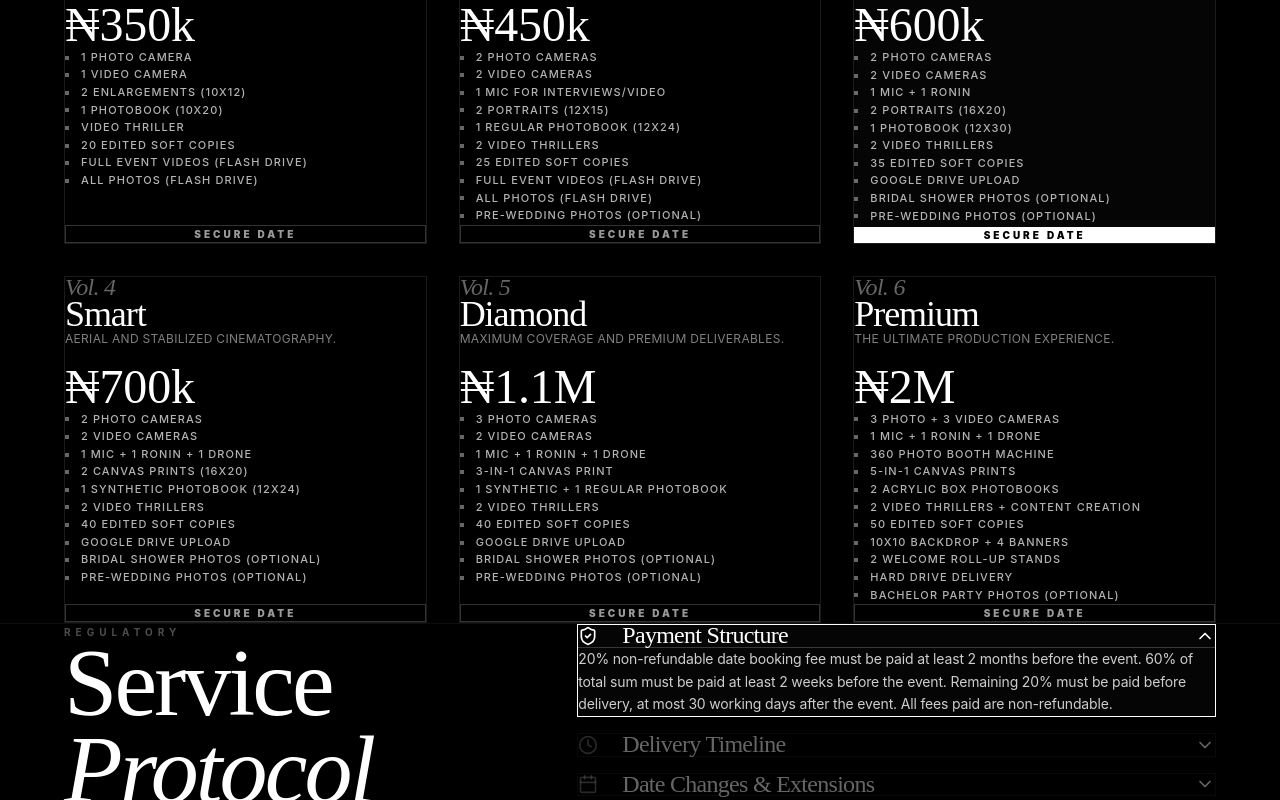
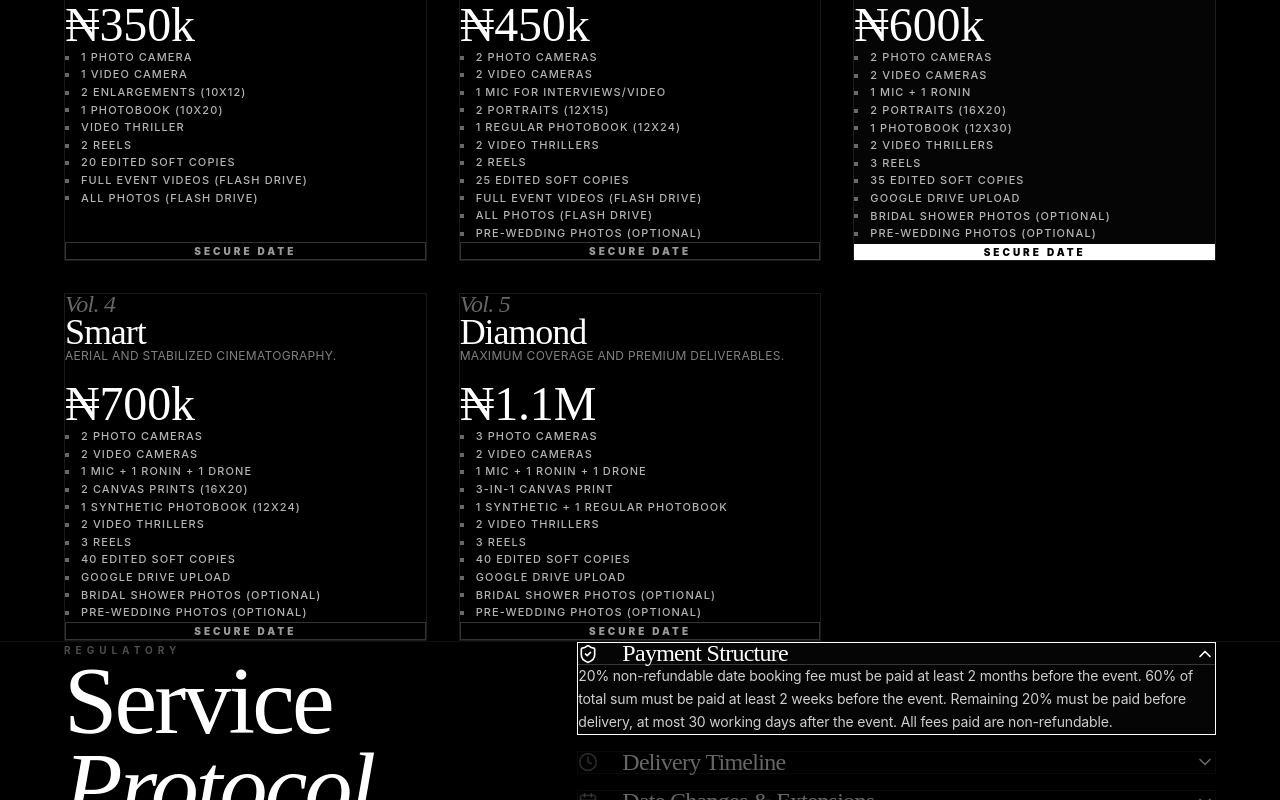
Before and after one commit to Mbakara1/excel_package, a React (Vite) app: page / in a window 1280 px wide. Shown: the part 900-1700 px from the top of the page. Built offline with nearby package versions, Linux system fonts and the light colour scheme.

Commit message:
Remove Premium ₦2M package and add reels to all packages

```diff
--- a/src/components/Pricing.jsx
+++ b/src/components/Pricing.jsx
@@ -11,6 +11,7 @@ const packages = [
       "2 Enlargements (10x12)",
       "1 Photobook (10x20)",
       "Video Thriller",
+      "2 Reels",
       "20 Edited Soft Copies",
       "Full Event Videos (Flash Drive)",
       "All Photos (Flash Drive)"
@@ -28,6 +29,7 @@ const packages = [
       "2 Portraits (12x15)",
       "1 Regular Photobook (12x24)",
       "2 Video Thrillers",
+      "2 Reels",
       "25 Edited Soft Copies",
       "Full Event Videos (Flash Drive)",
       "All Photos (Flash Drive)",
@@ -45,6 +47,7 @@ const packages = [
       "2 Portraits (16x20)",
       "1 Photobook (12x30)",
       "2 Video Thrillers",
+      "3 Reels",
       "35 Edited Soft Copies",
       "Google Drive Upload",
       "Bridal Shower Photos (Optional)",
@@ -63,6 +66,7 @@ const packages = [
       "2 Canvas Prints (16x20)",
       "1 Synthetic Photobook (12x24)",
       "2 Video Thrillers",
+      "3 Reels",
       "40 Edited Soft Copies",
       "Google Drive Upload",
       "Bridal Shower Photos (Optional)",
@@ -80,30 +84,13 @@ const packages = [
       "3-in-1 Canvas Print",
       "1 Synthetic + 1 Regular Photobook",
       "2 Video Thrillers",
+      "3 Reels",
       "40 Edited Soft Copies",
       "Google Drive Upload",
       "Bridal Shower Photos (Optional)",
       "Pre-wedding Photos (Optional)"
     ],
     description: "Maximum coverage and premium deliverables."
-  },
-  {
-    name: "Premium",
-    price: "₦2M",
-    features: [
-      "3 Photo + 3 Video Cameras",
-      "1 Mic + 1 Ronin + 1 Drone",
-      "360 Photo Booth Machine",
-      "5-in-1 Canvas Prints",
-      "2 Acrylic Box Photobooks",
-      "2 Video Thrillers + Content Creation",
-      "50 Edited Soft Copies",
-      "10x10 Backdrop + 4 Banners",
-      "2 Welcome Roll-up Stands",
-      "Hard Drive Delivery",
-      "Bachelor Party Photos (Optional)"
-    ],
-    description: "The ultimate production experience."
   }
 ];
 
```
